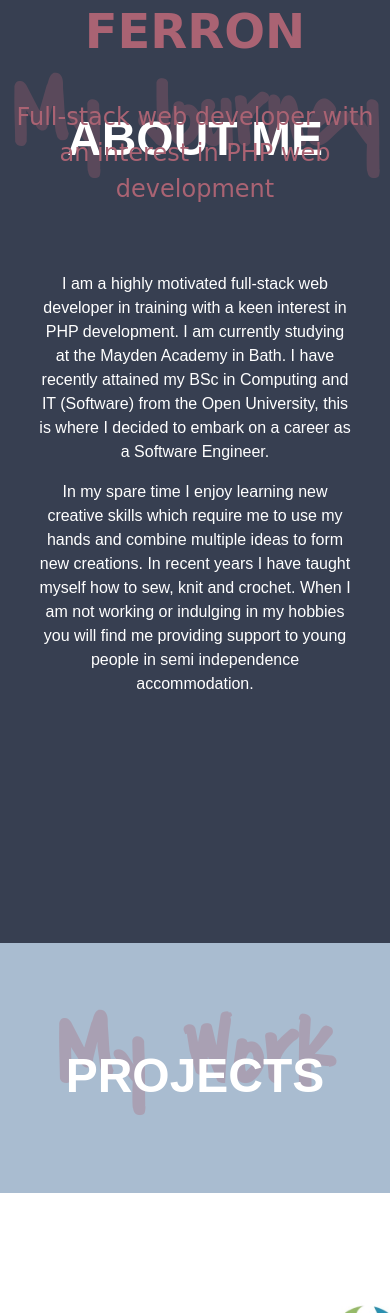
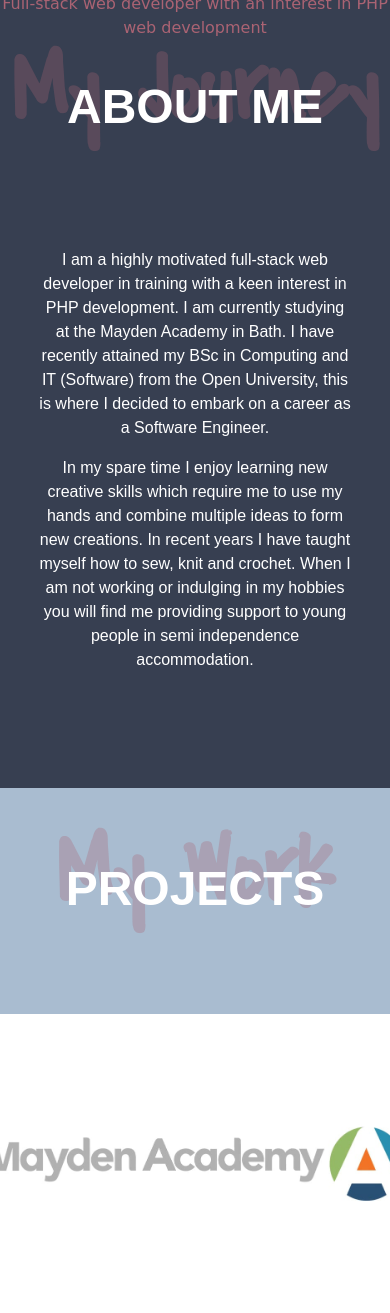
Before and after one commit to jamilaferron/portfolio, a PHP site: page / in a window 390 px wide. Shown: the part 196-1509 px from the top of the page. Run offline with PHP 8.4, Linux system fonts and the light colour scheme; some web fonts are replaced.

Commit message:
removed unnecessary css properties

```diff
--- a/css/style.css
+++ b/css/style.css
@@ -17,7 +17,6 @@ nav {
     top: 0;
     left: 0;
     width: 100%;
-    z-index: 10;
 }
 
 ul {
@@ -55,7 +54,6 @@ li a:hover {
 }
 
 header {
-    align-items: center;
     background-color: #373F51;
 }
 
@@ -64,17 +62,14 @@ header {
 }
 
 .container a {
-    padding:0;
+    padding: 2px;
 }
 
 .video-wrapper video {
     width: 100%;
-    height: 100%;
-    object-fit: cover;
 }
 
 .hero-content {
-    z-index: 10;
     width: 100%;
     position: absolute;
     top: 80px;
@@ -100,7 +95,6 @@ header {
 
 .section-header {
     padding-top: 10px;
-    height: 250px;
 }
 
 .front-text {
@@ -111,6 +105,7 @@ header {
     position: relative;
     top: 55px;
     text-transform: uppercase;
+    margin: 0;
 }
 
 .shadow-text {
@@ -118,8 +113,9 @@ header {
     opacity: 0.3;
     font-size: 7rem;
     position: relative;
-    top: -173px;
+    top: -96px;
     z-index: 1;
+    margin: 0;
 }
 
 .profile-text {
@@ -131,7 +127,6 @@ header {
 
 .portfolio-wrapper {
     background-color: #A9BCD0;
-    height: auto;
     padding-bottom: 100px;
 }
 
@@ -208,7 +203,6 @@ header {
 }
 
 footer {
-    width: 100%;
     height: 90px;
     background-color: #353535;
 }
@@ -237,12 +231,16 @@ footer {
         display: none;
     }
 
+    .hero-content h1 {
+        font-size: 2rem;
+    }
+
+    .hero-content p {
+        font-size: 1rem;
+    }
+
     .profile-text {
         float: none;
-    }
-
-    .about-wrapper {
-        height: 111vh;
     }
 
     .about-wrapper .scroll-icon {
@@ -255,7 +253,7 @@ footer {
 
     .shadow-text {
         font-size: 6rem;
-        top: -138px;
+        top: -69px;
     }
     .gallery {
         width: 100%;
```
